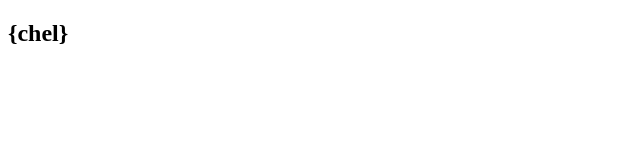
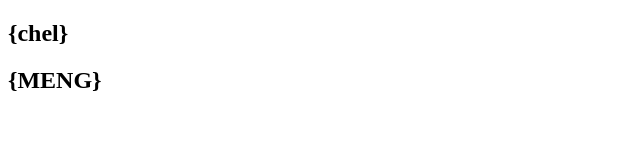
Before and after one commit to Zoe6-tech/Meng_Z_Luan_Q_HW1, a plain HTML site: page index.html in a window 1280 px wide. Shown: the whole page, without its empty margins (0-640 px from the left). Drawn offline with Linux system fonts and the light colour scheme.

Commit message:
adding my bio info

```diff
--- a/index.html
+++ b/index.html
@@ -8,5 +8,8 @@
 	<secion id="chel">
 		<h2>{chel}</h2>
 	</secion>
+	<secion id="ZHU">
+		<h2>{MENG}</h2>
+	</secion>
 </body>
 </html>
```
